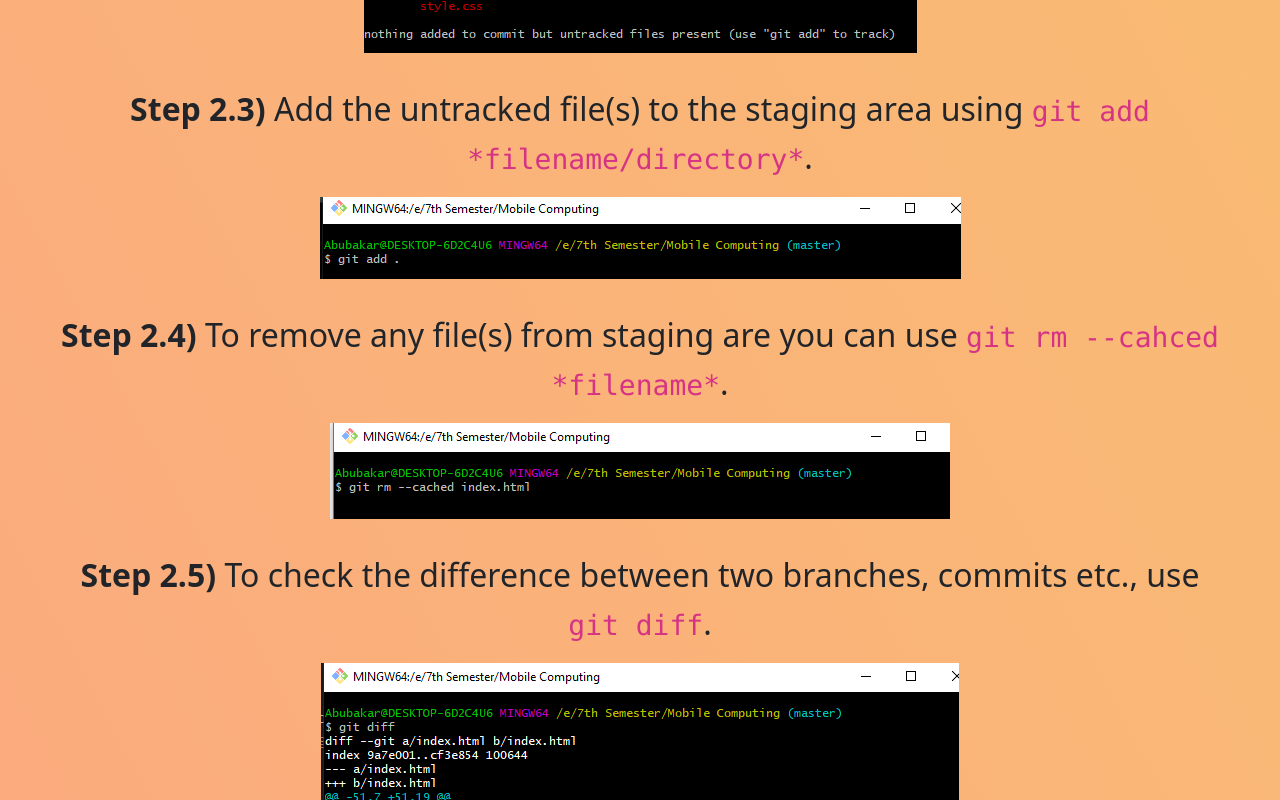
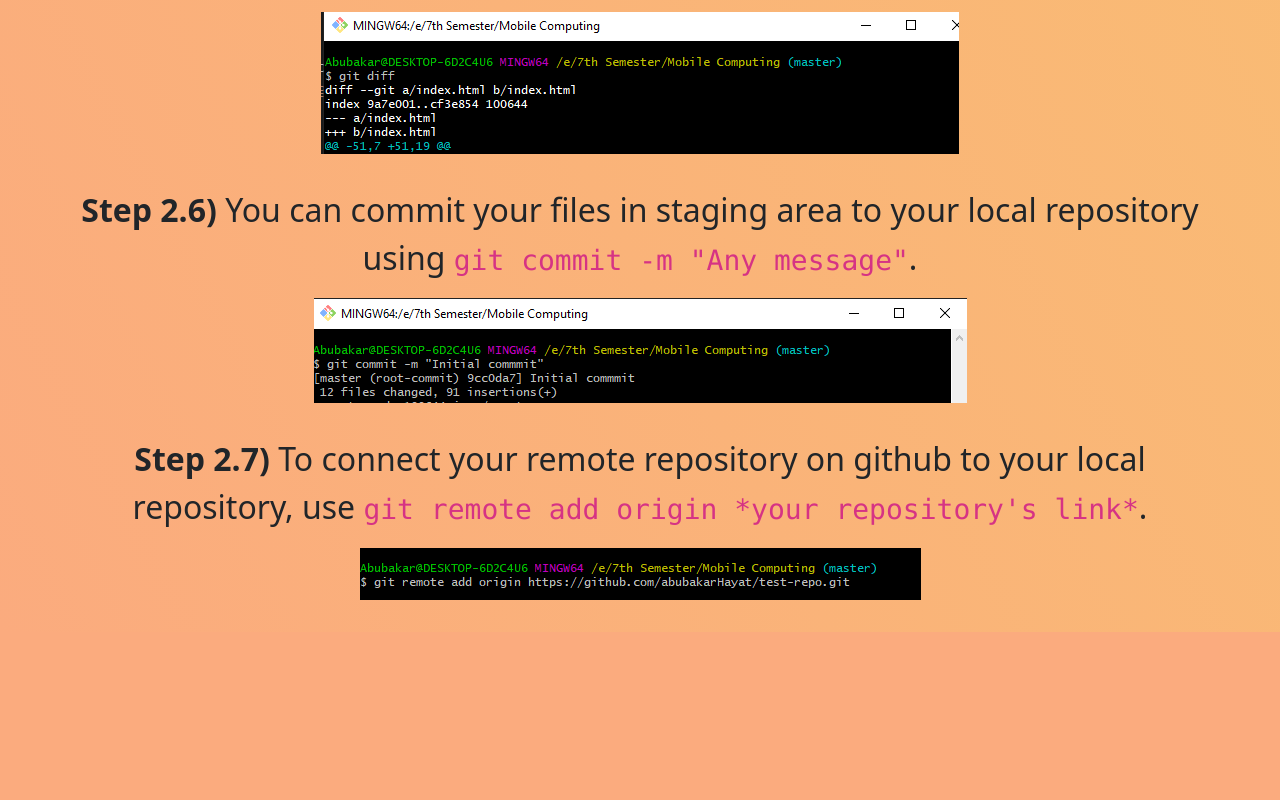
Before and after one commit to abubakarHayat/intro-to-github, a plain HTML site: page index.html in a window 1280 px wide. Shown: the part 3812-4612 px from the top of the page. After the commit the page ends 4444 px from the top, so only its background shows below. Drawn offline with nearby package versions, Linux system fonts and the light colour scheme.

Commit message:
Added more content

```diff
--- a/index.html
+++ b/index.html
@@ -35,12 +35,6 @@
                 <img src="./imgs/git.png" class="img-fluid" alt="Repo done on github">
             </div>
         </div>
-        <div class='row'>
-            <div class='col-sm-12'>
-                <p><strong>Step 1.5)</strong> Download and install <a href='https://git-scm.com/downloads'>Git</a>. </p>
-                <img src="./imgs/git.png" class="img-fluid" alt="Repo done on github">
-            </div>
-        </div>
         <h3 class='text-center'> Now, We will create a local repository using Git.</h2>
         <div class='row'>
             <div class='col-sm-12'>
@@ -72,6 +66,18 @@
                 <img src="./imgs/git-diff.png" class="img-fluid" alt="Repo done on github">
             </div>
         </div>
+        <div class='row'>
+            <div class='col-sm-12'>
+                <p><strong>Step 2.6)</strong> You can commit your files in staging area to your local repository using <code>git commit -m "Any message"</code>. </p>
+                <img src="./imgs/git-com.png" class="img-fluid" alt="Repo done on github">
+            </div>
+        </div>
+        <div class='row'>
+            <div class='col-sm-12'>
+                <p><strong>Step 2.7)</strong> To connect your remote repository on github to your local repository, use <code>git remote add origin *your repository's link*</code>. </p>
+                <img src="./imgs/git-org.png" class="img-fluid" alt="Repo done on github">
+            </div>
+        </div>
     </div>
 
 
```
Also changed, not shown: imgs/git-com.png (added), imgs/git-org.png (added).
